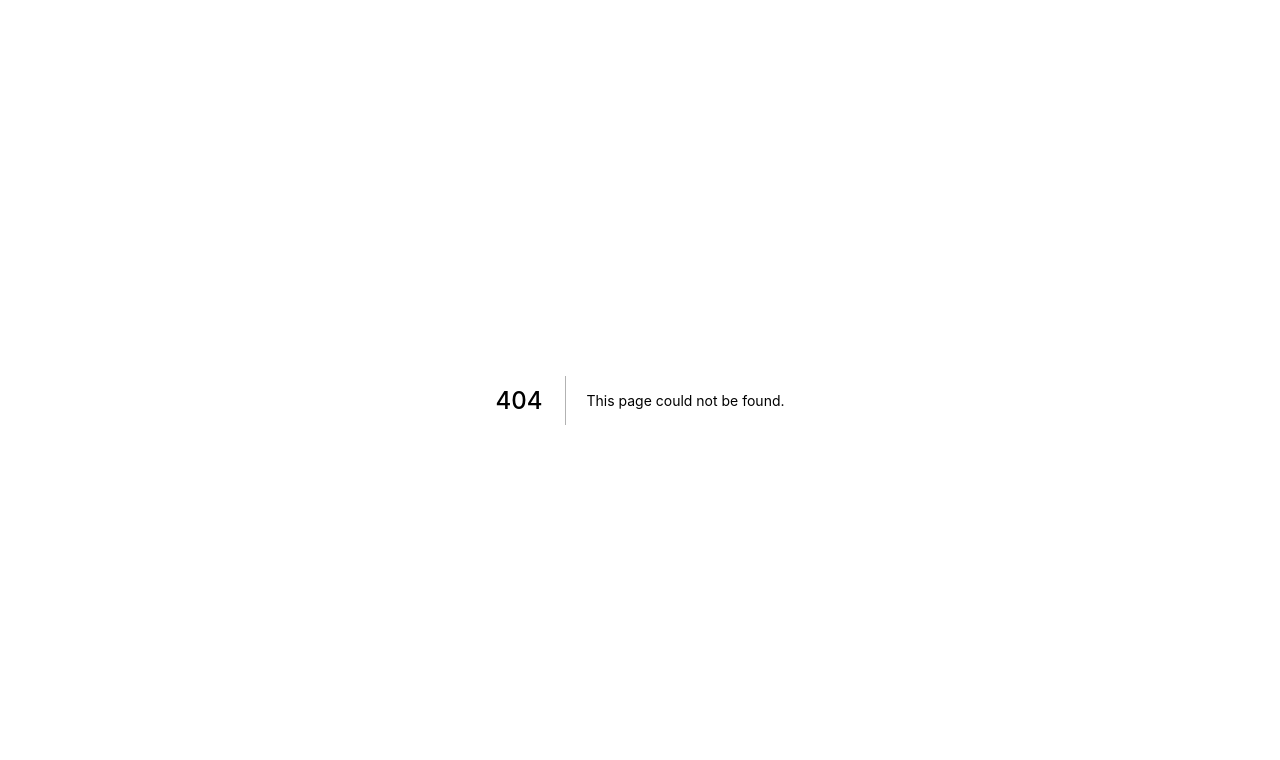
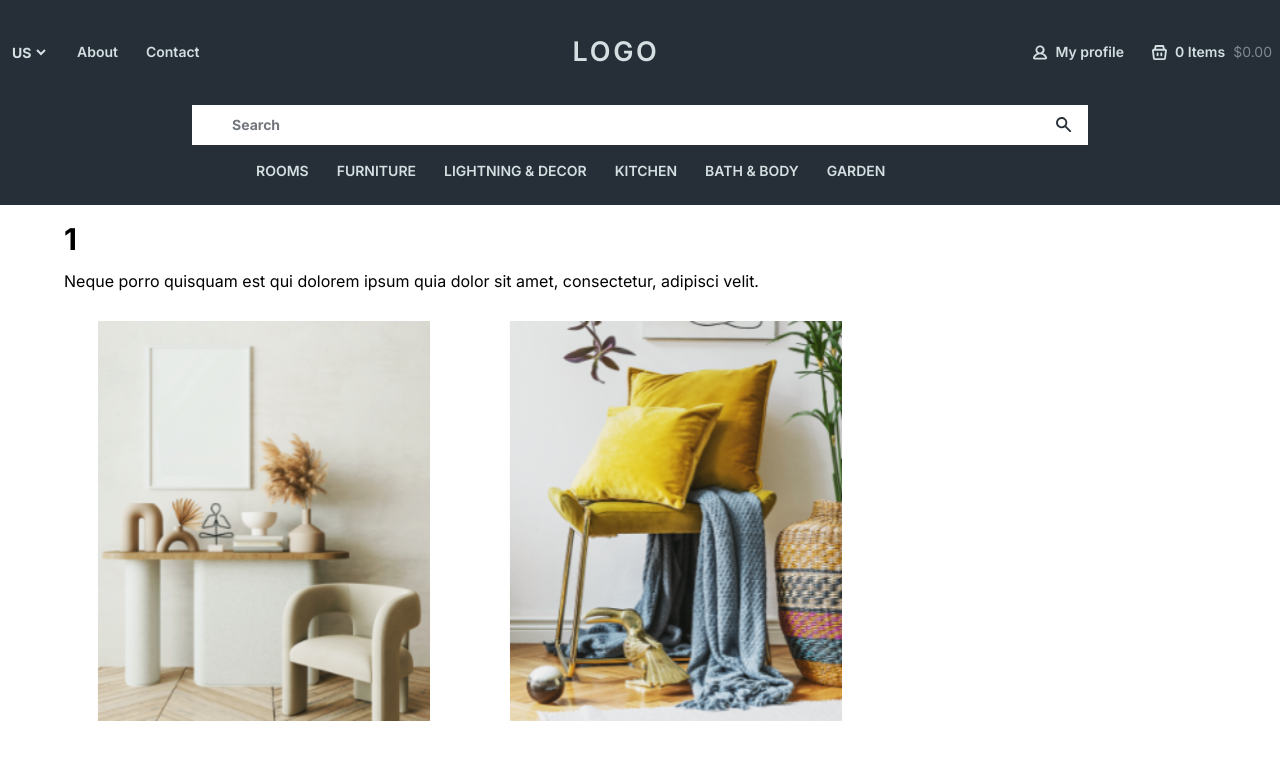
Before and after one commit to ngaboindev/vendo-challenge, a Next.js app: page /category/1 in a window 1280 px wide. Before the commit this address had no page. Shown: the top 760 px of the page. Built offline with nearby package versions, Linux system fonts and the light colour scheme.

Commit message:
feat: added about & category page

```diff
--- /dev/null
+++ b/pages/about.js
@@ -0,0 +1,11 @@
+import Layout from '@/components/core/Layout'
+
+const About = () => {
+  return (
+    <Layout>
+      <h1>About</h1>
+    </Layout>
+  )
+}
+
+export default About
--- /dev/null
+++ b/pages/category/[slug].js
@@ -0,0 +1,37 @@
+import Layout from '@/components/core/Layout'
+import Image from 'next/image'
+import { useRouter } from 'next/router'
+
+const Category = () => {
+  const router = useRouter()
+  const { slug } = router.query
+  return (
+    <Layout>
+      <h1 className="mb-3 text-3xl font-bold uppercase">{slug}</h1>
+      <p>
+        Neque porro quisquam est qui dolorem ipsum quia dolor sit amet,
+        consectetur, adipisci velit.
+      </p>
+      <div className="flex items-center gap-3 py-7">
+        <div>
+          <Image
+            className="transition-all cursor-pointer hover:scale-105"
+            src="/images/hero-1.svg"
+            width={400}
+            height={400}
+          />
+        </div>
+        <div>
+          <Image
+            className="transition-all cursor-pointer hover:scale-105"
+            src="/images/hero-2.svg"
+            width={400}
+            height={400}
+          />
+        </div>
+      </div>
+    </Layout>
+  )
+}
+
+export default Category
```
